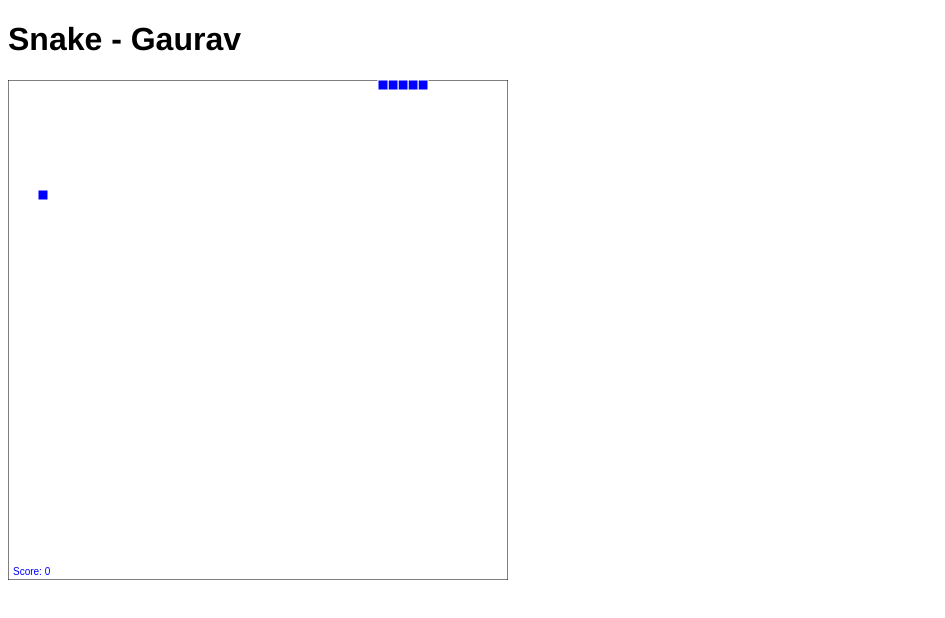
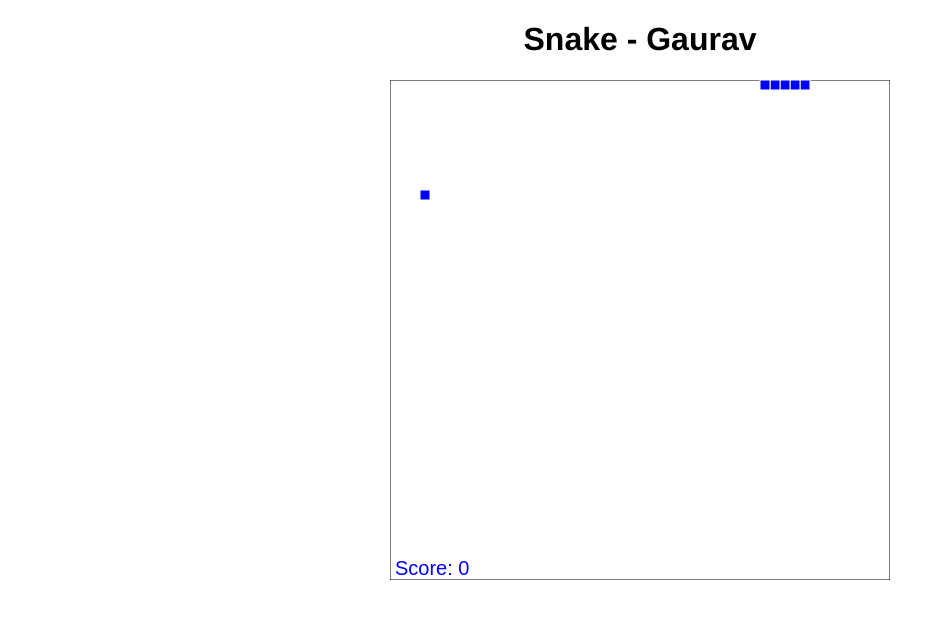
Before and after one commit to Mutinix/html-demos, a plain HTML site: page Canvas/Snake/index.html in a window 1280 px wide. Shown: the whole page, without its empty margins (0-945 px from the left). Drawn offline with Linux system fonts and the light colour scheme.

Commit message:
Centers header.

```diff
--- a/Canvas/Snake/index.html
+++ b/Canvas/Snake/index.html
@@ -8,8 +8,8 @@
 </head>
 
 <body>
-
-  <h1 style="font-family: Helvetica">Snake - Gaurav</h1>
+  <center>
+  <h1 style="font-family: Helvetica">Snake - Gaurav </h1>
         <canvas id="canvas" width="500" height="500">
         </canvas>
 
@@ -121,6 +121,7 @@
                     paint_cell(food.x, food.y);
 
                     var score_text = "Score: " + score;
+                    ctx.font = "20px sans-serif";
                     ctx.fillText(score_text, 5, h-5);
                   }
 
@@ -152,5 +153,6 @@
 
                 });
         </script>
+      </center>
 </body>
 </html>
```
